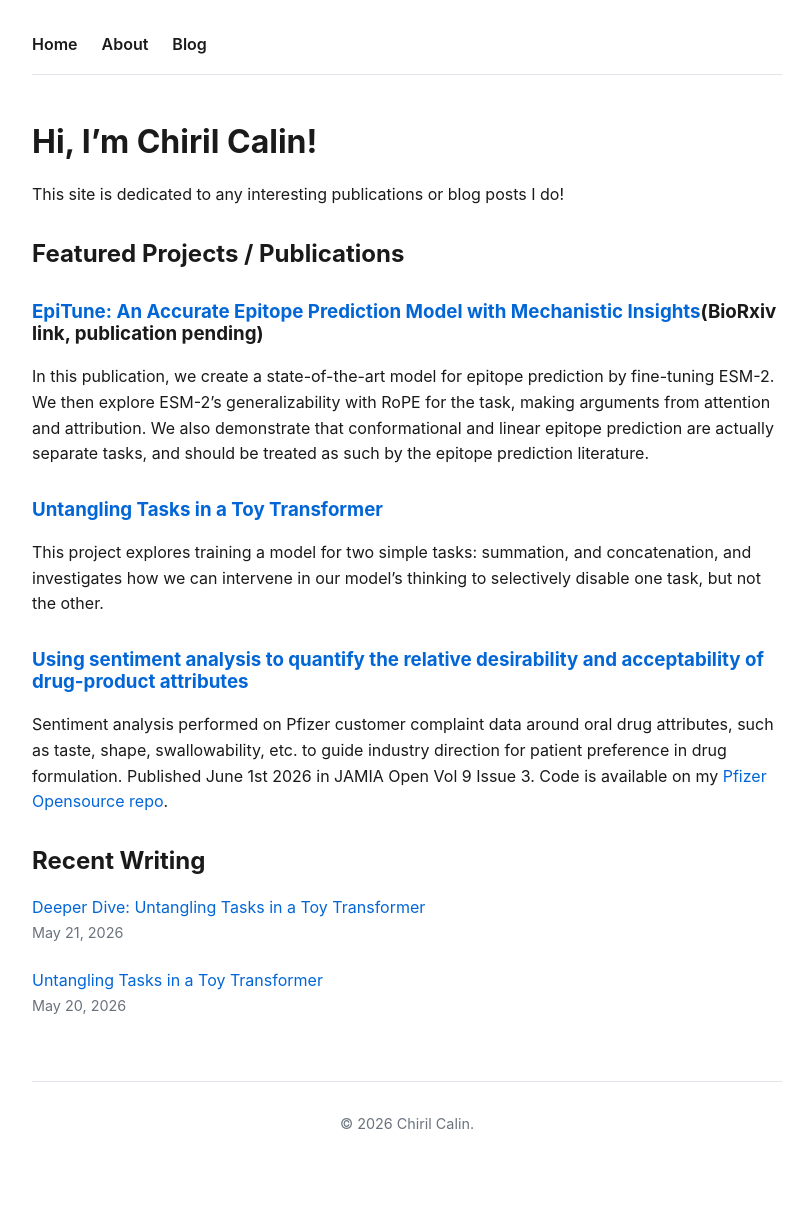
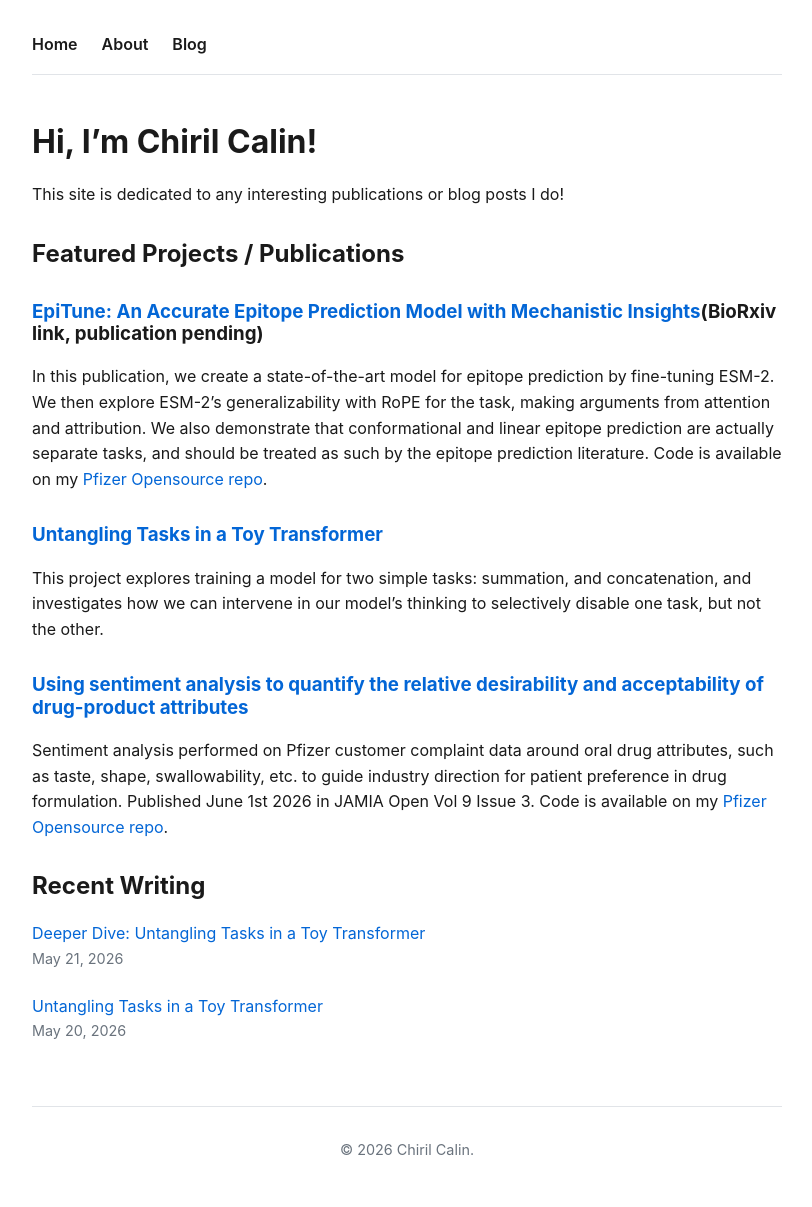
Before and after one commit to chirilcalin/chirilcalin.github.io, a Jekyll site: the page built from index.md, in a window 1280 px wide. Shown: the whole page, without its empty margins (233-1045 px from the left). Built offline with Jekyll 4.4.1, drawn with Linux system fonts in a browser that asks for light colours; before the commit the page ends 1182 px from its top, so only the background shows below that.

Commit message:
Add code link to EpiTune preprint

```diff
--- a/index.md
+++ b/index.md
@@ -9,7 +9,7 @@ This site is dedicated to any interesting publications or blog posts I do!
 ## Featured Projects / Publications
 
 ### [EpiTune: An Accurate Epitope Prediction Model with Mechanistic Insights](https://www.biorxiv.org/content/10.64898/2026.08.12.744310v1)(BioRxiv link, publication pending)
-In this publication, we create a state-of-the-art model for epitope prediction by fine-tuning ESM-2. We then explore ESM-2's generalizability with RoPE for the task, making arguments from attention and attribution. We also demonstrate that conformational and linear epitope prediction are actually separate tasks, and should be treated as such by the epitope prediction literature.
+In this publication, we create a state-of-the-art model for epitope prediction by fine-tuning ESM-2. We then explore ESM-2's generalizability with RoPE for the task, making arguments from attention and attribution. We also demonstrate that conformational and linear epitope prediction are actually separate tasks, and should be treated as such by the epitope prediction literature. Code is available on my [Pfizer Opensource repo](https://github.com/pfizer-opensource/EpiTune).
 
 ### [Untangling Tasks in a Toy Transformer](https://github.com/chirilcalin/untangling_tasks)
 This project explores training a model for two simple tasks: summation, and concatenation, and investigates how we can intervene in our model's thinking to selectively disable one task, but not the other.
```
